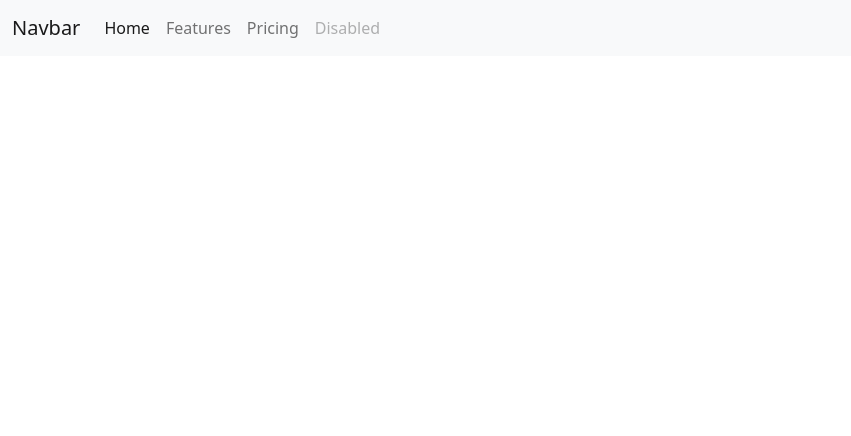
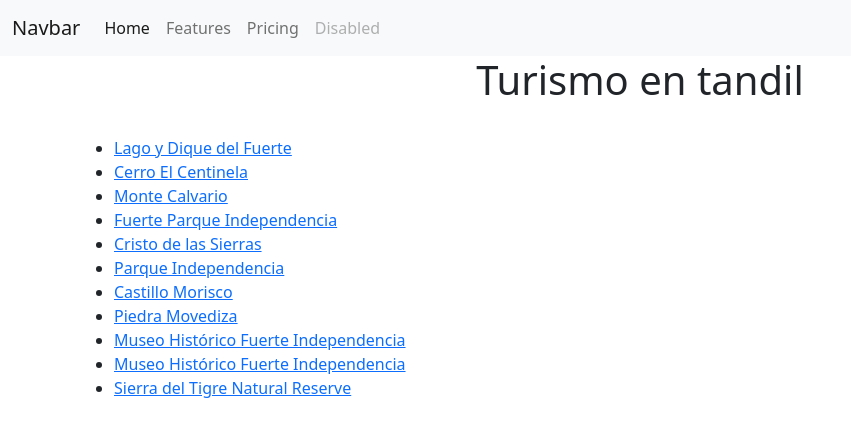
Before and after one commit to LucaSB47/TIO---TPE, a plain HTML site: page index.html in a window 1280 px wide. Shown: the whole page, without its empty margins (0-851 px from the left). Drawn offline with nearby package versions, Linux system fonts and the light colour scheme.

Commit message:
agregado lista de lugares turisticos

```diff
--- a/index.html
+++ b/index.html
@@ -32,6 +32,27 @@
           </div>
         </div>
       </nav>
+      <div class="container">
+        <h1 class="text-center">Turismo en tandil</h1>
+        <div class="col-8">
+            <img>
+        </div>
+
+        <div class="col-4">
+            <ul>
+                <li> <a href="">Lago y Dique del Fuerte</a> </li>
+                <li><a href="">Cerro El Centinela</a></li>
+                <li><a href="">Monte Calvario</a></li>
+                <li><a href="">Fuerte Parque Independencia</a></li>
+                <li><a href="">Cristo de las Sierras</a></li>
+                <li><a href="">Parque Independencia</a></li>
+                <li><a href="">Castillo Morisco</a></li>
+                <li><a href="">Piedra Movediza</a></li>
+                <li><a href="">Museo Histórico Fuerte Independencia</a></li>
+                <li><a href="">Museo Histórico Fuerte Independencia</a></li>
+                <li><a href="">Sierra del Tigre Natural Reserve</a></li>
+            </ul>
+        </div
 
 </body>
 </html>
```
